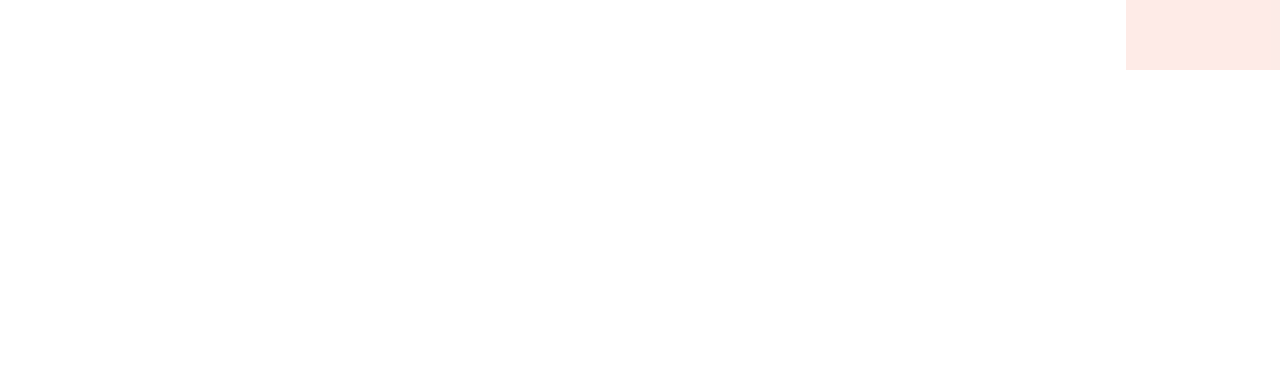
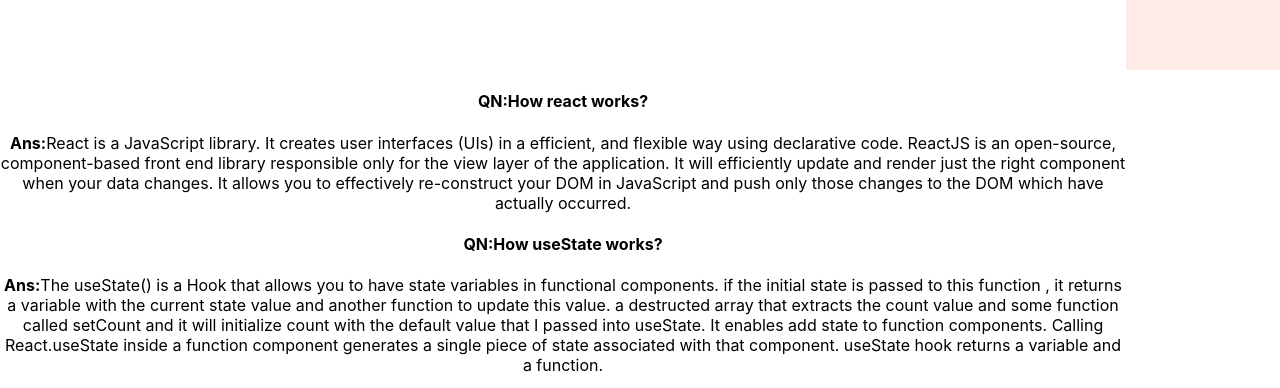
Before and after one commit to SohanaN/lucky-one, a React (Create React App) app: page / in a window 1280 px wide. Shown: the part 2153-2541 px from the top of the page. Before the commit the page ends 2223 px from the top, so only its background shows below. Built offline with nearby package versions, Linux system fonts and the light colour scheme.

Commit message:
qn added

```diff
--- a/src/components/Shop/Shop.js
+++ b/src/components/Shop/Shop.js
@@ -30,6 +30,35 @@
                  <button>Choose 1 item for me</button>
                 <button>Choose Again</button>
             </div>
+            <div className="qn-sec">
+                <div>
+                    <h4>
+                        <strong>QN:</strong>
+                        How react works?</h4>
+                    <p>
+                        <strong>Ans:</strong>
+                        React is a JavaScript library.
+It creates user interfaces (UIs) in a efficient, and flexible  way using declarative code.
+ ReactJS is an open-source, component-based front end library responsible
+ only for the view layer of the application.
+ It will efficiently update and render just the right component when your data changes.
+ It allows you to effectively re-construct your DOM in JavaScript and push only those changes to the DOM which have actually occurred.</p>
+                </div>
+                <div>
+                    <h4>
+                        <strong>QN:</strong>
+                        How useState works?
+                    </h4>
+                    <p>
+                        <strong>Ans:</strong>
+                        The useState() is a Hook that allows you to have state variables in functional components.
+ if  the initial state is passed to this function , it returns a variable with the current state value and another function to update this value.
+a destructed array that extracts the count value and some function called setCount and it will initialize count with the default value that I passed into useState.
+It enables add state to function components. Calling React.useState inside a function component generates a single piece of state associated with that component.
+useState hook returns a variable and a function.
+</p>
+                </div>
+            </div>
         </div>
     );
 };
```
